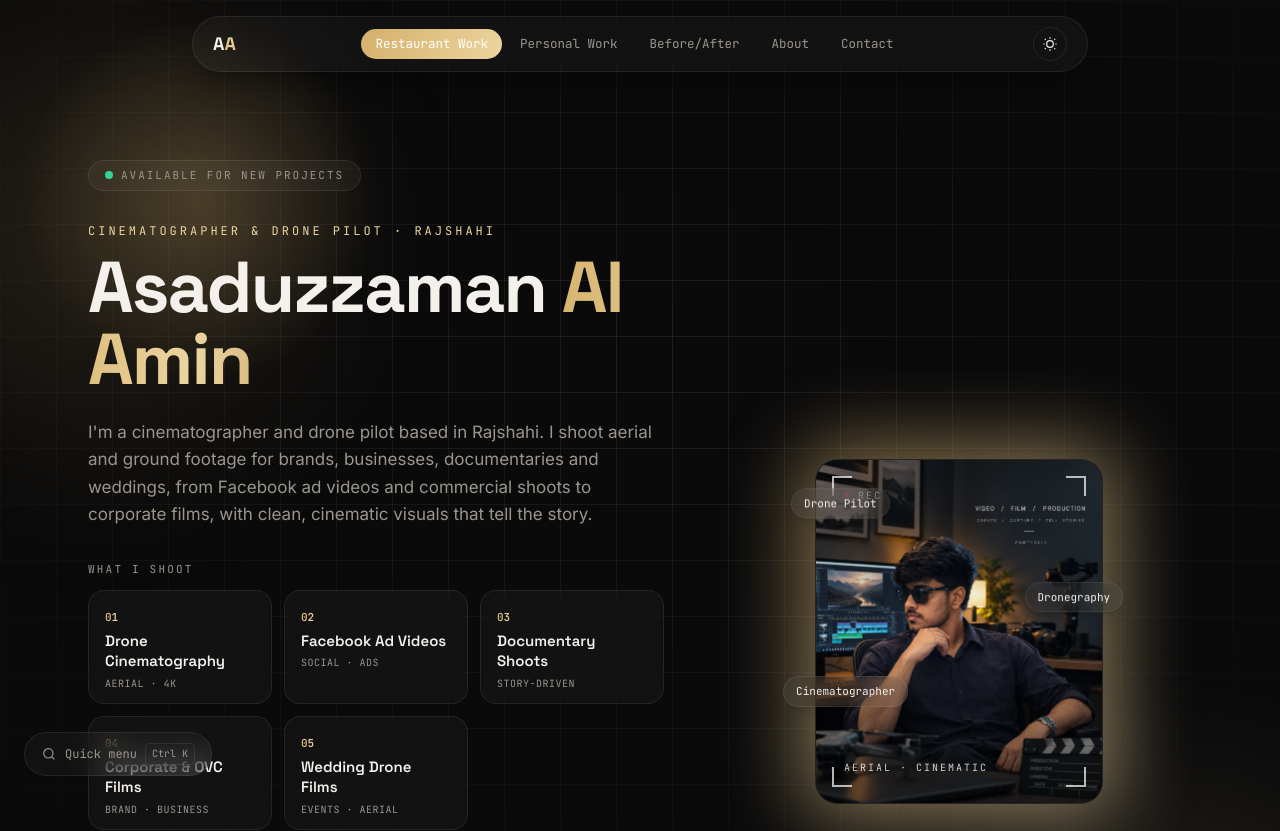
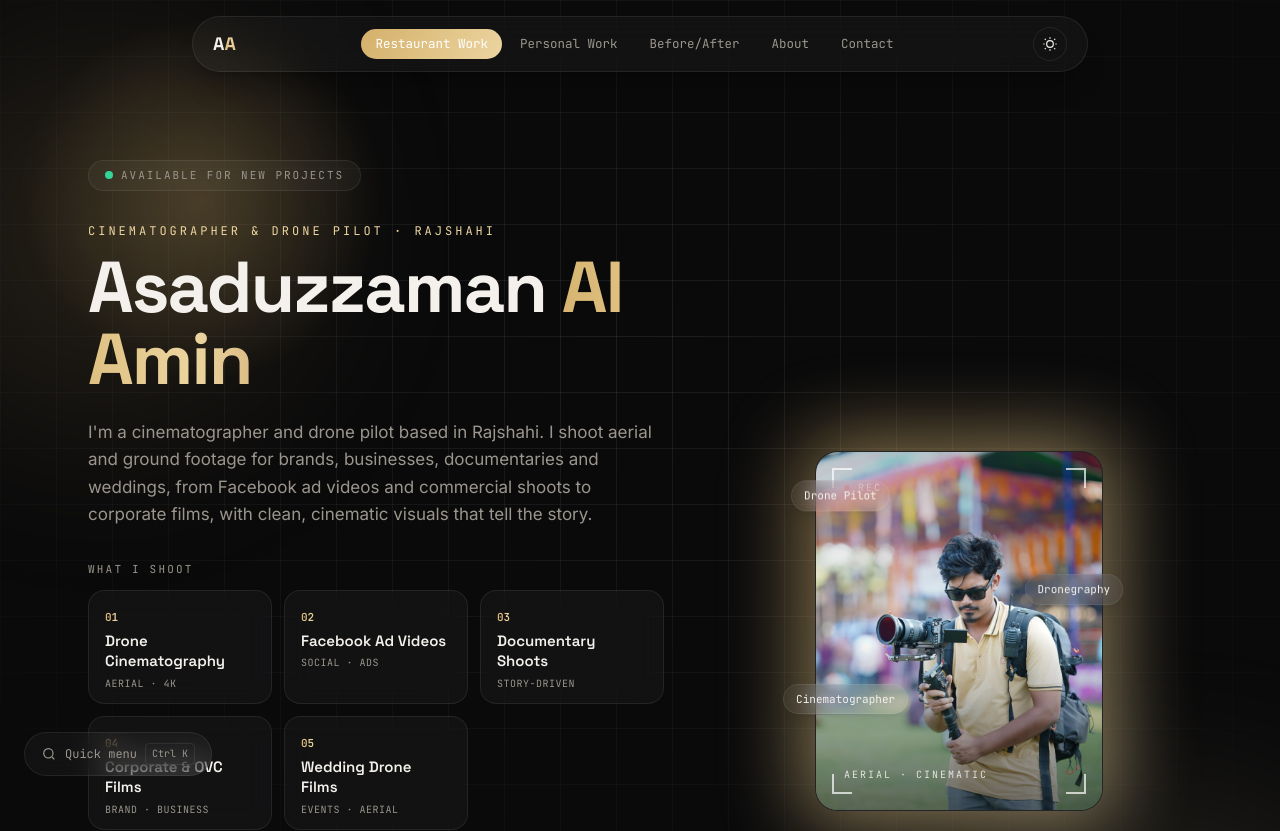
Before and after one commit to kallol-Dey229/Portfolio-Asaduzzaman-Al-Amin, a Next.js app: page / in a window 1280 px wide. Shown: the top 831 px of the page. Built offline with nearby package versions, Linux system fonts and the light colour scheme.

Commit message:
profile picture updated

```diff
--- a/components/Hero.tsx
+++ b/components/Hero.tsx
@@ -134,17 +134,17 @@ export default function Hero() {
       style={{ background: "linear-gradient(135deg,var(--a),var(--b))" }}
     />
     <div
-              className="relative overflow-hidden rounded-[1.4rem] border"
+      className="relative aspect-[4/5] w-full overflow-hidden rounded-[1.4rem] border"
       style={{ background: "var(--bg2)", borderColor: "var(--border)" }}
     >
-              {/* TODO: replace with Asaduzzaman's photo in /public/images */}
       <Image
-                src="/images/abir_img.PNG"
+        src="/images/Asaduzzaman-Al-Amin-photo.jpeg"
         alt="Portrait of Asaduzzaman Al Amin"
-                width={900}
-                height={1200}
+        fill
         priority
-                className="h-full w-full object-cover"
+        sizes="(min-width: 640px) 288px, 256px"
+        className="object-cover"
+        style={{ objectPosition: "50% 30%" }}
       />
       <div className="absolute inset-0 bg-gradient-to-t from-black/55 via-transparent to-black/20" />
 
```
Also changed, not shown: public/images/Asaduzzaman-Al-Amin-photo.jpeg (added), 1 other file (tests, documents, lock files or other folders). Lines whose indentation alone changed are shown as unchanged.
